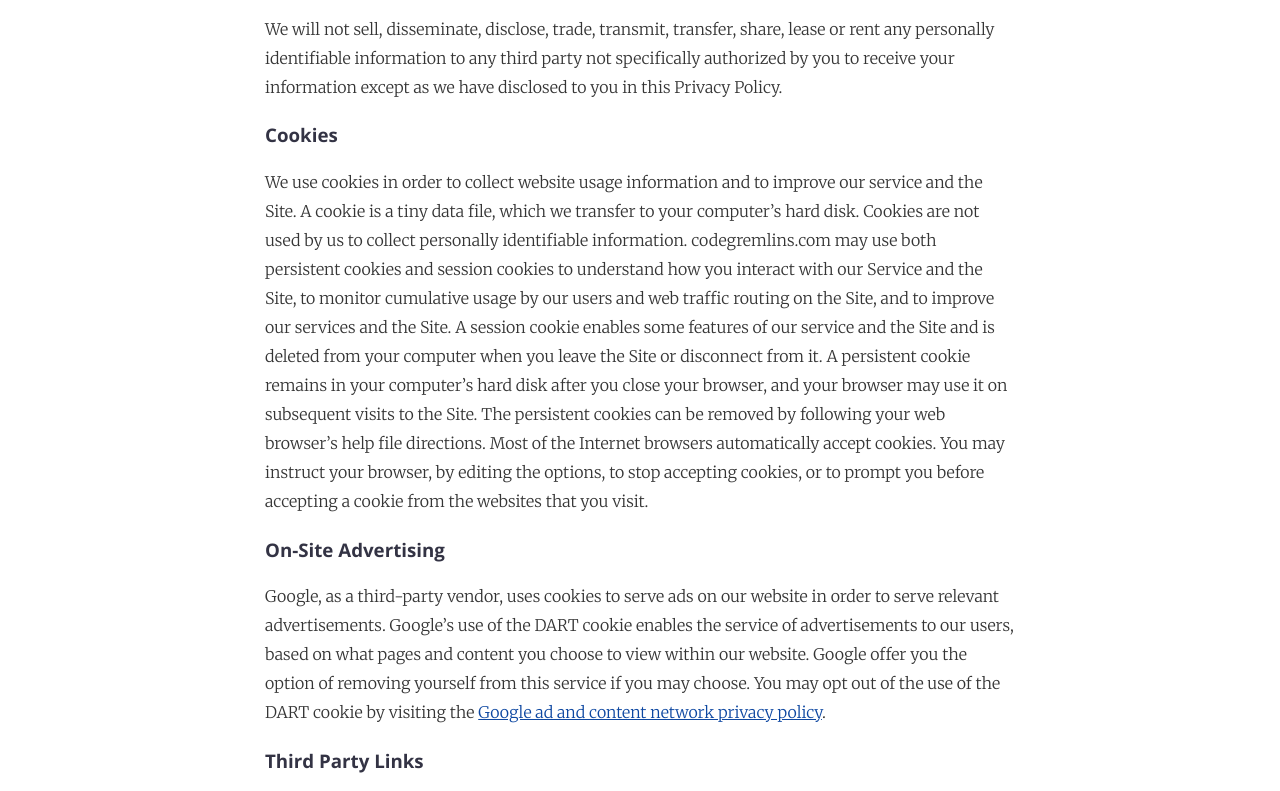
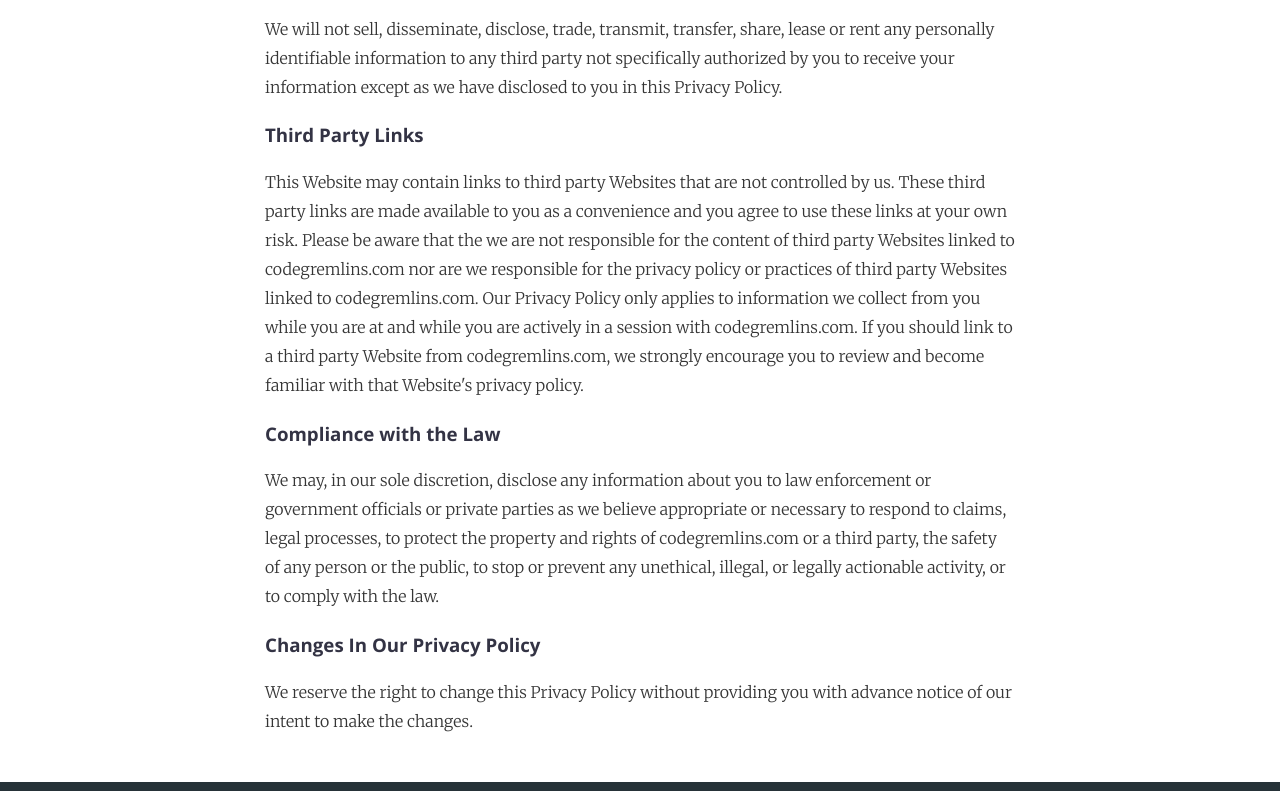
Before and after one commit to mtomis/mtomis.github.io, a plain HTML site: page privacy.html in a window 1280 px wide. Shown: the part 133-924 px from the top of the page. Drawn offline with nearby package versions, Linux system fonts and the light colour scheme.

Commit message:
remove stuff that no longer applies

```diff
--- a/privacy.html
+++ b/privacy.html
@@ -31,10 +31,6 @@
       <div><p>We will not sell, disseminate, disclose, trade, transmit, transfer, share, lease or rent any personally
 identifiable information to any third party not specifically authorized by you to receive your information
 except as we have disclosed to you in this Privacy Policy.</p>
-<h3 id="cookies">Cookies</h3>
-<p>We use cookies in order to collect website usage information and to improve our service and the Site. A cookie is a tiny data file, which we transfer to your computer’s hard disk. Cookies are not used by us to collect personally identifiable information. codegremlins.com may use both persistent cookies and session cookies to understand how you interact with our Service and the Site, to monitor cumulative usage by our users and web traffic routing on the Site, and to improve our services and the Site. A session cookie enables some features of our service and the Site and is deleted from your computer when you leave the Site or disconnect from it. A persistent cookie remains in your computer’s hard disk after you close your browser, and your browser may use it on subsequent visits to the Site. The persistent cookies can be removed by following your web browser’s help file directions. Most of the Internet browsers automatically accept cookies. You may instruct your browser, by editing the options, to stop accepting cookies, or to prompt you before accepting a cookie from the websites that you visit.</p>
-<h3 id="on-site-advertising">On-Site Advertising</h3>
-<p>Google, as a third-party vendor, uses cookies to serve ads on our website in order to serve relevant advertisements. Google’s use of the DART cookie enables the service of advertisements to our users, based on what pages and content you choose to view within our website. Google offer you the option of removing yourself from this service if you may choose.  You may opt out of the use of the DART cookie by visiting the <a href="http://www.google.com/privacy_ads.html">Google ad and content network privacy policy</a>.</p>
 <h3 id="third-party-links">Third Party Links</h3>
 <p>This Website may contain links to third party Websites that are not controlled by us.
 These third party links are made available to you as a convenience and you agree to use these links at your
```
